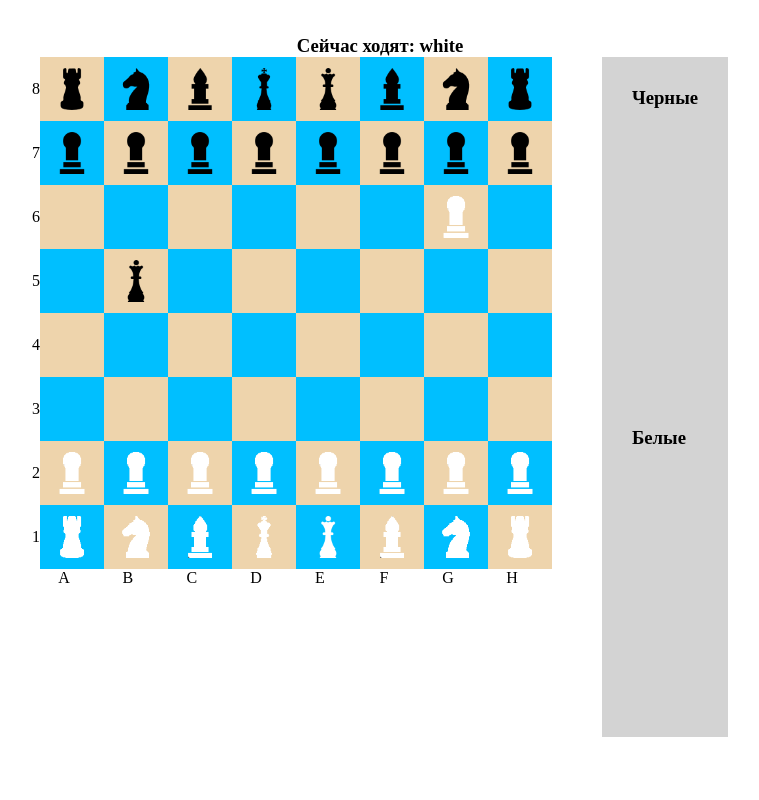
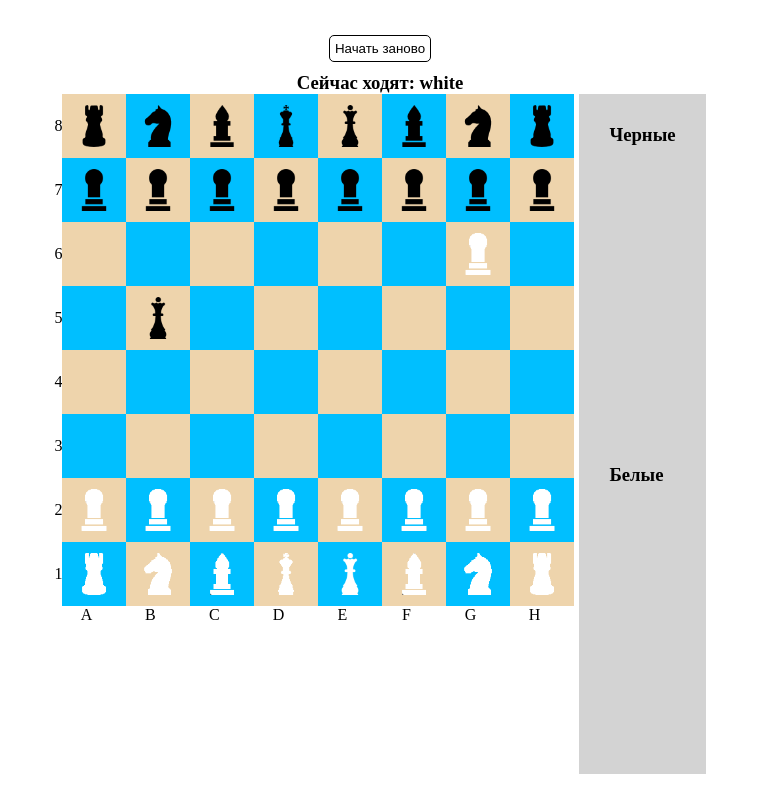
Before and after one commit to vladislavorehov55/chess, a React (Create React App) app: page / in a window 1280 px wide. Shown: the whole page, without its empty margins (260-1019 px from the left). Built offline with nearby package versions, Linux system fonts and the light colour scheme; the HTML template or start-up script is replaced by a standard one.

Commit message:
Add: Congratulations componentn that describes who win

```diff
--- a/src/App.css
+++ b/src/App.css
@@ -12,10 +12,7 @@
 
 }
 .board {
-    /*width: calc(64 * 8px);*/
-    /*height: calc(64 * 8px);*/
-    /*display: flex;*/
-    /*flex-wrap: wrap;*/
+    margin-right: 5px;
 }
 .board__row {
     display: flex;
@@ -50,10 +47,11 @@
 .canBeEaten {
     background: brown;
 }
+.lostFiguresWrapper {
+}
 .lost {
     height: calc(50vh - 60px);
     padding: 30px;
-    margin-left: 50px;
     background-color: lightgray;
 }
 
@@ -68,12 +66,12 @@
     justify-content: center;
     align-items: center;
 }
-.modal__formChoose {
+.modal__formChoose, .modal__congratulationsBlock {
     padding: 10px;
 }
-.formChoose {
+.formChoose, .congratulationsBlock {
     background-color: white;
-    width: 200px;
+    min-width: 200px;
     border-radius: 5px;
     position: relative;
 }
@@ -105,3 +103,22 @@
     width: 64px;
     text-align: center;
 }
+.btnRestart {
+    background-color: #fff;
+    padding: 5px;
+    border: 1px solid black;
+    border-radius: 5px;
+    margin: 0 auto;
+    cursor: pointer;
+}
+.congratulationsBlock__btnRestart {
+    margin-top: 10px;
+}
+.app__btnRestart {
+    margin-bottom: 10px;
+}
+.congratulationsBlock {
+    display: flex;
+    flex-direction: column;
+    align-items: center;
+}
--- a/src/App.tsx
+++ b/src/App.tsx
@@ -8,6 +8,7 @@ import FormChooseFigure from './components/FormChooseFigure';
 import {Cell} from './models/Cell';
 import {Colors, FiguresNames} from './utils/enums';
 import MyAlert from './components/MyAlert';
+import Congratulations from './components/Congratulations';
 
 function App() {
   const [board, setBoard] = useState(new Board());
@@ -15,20 +16,15 @@ function App() {
   const [isOpenedModalForm, setIsOpenedModalForm] = useState(false);
   const [selectedCell, setSelectedCell] = useState<Cell | null>(null);
   const [alertText, setAlertText] = useState('');
+  const [isGameEnded, setIsGameEnded] = useState(false);
 
+  const targetCellRef = useRef<Cell | null>(null);
 
   const closeFormChooseFigure = (e: React.MouseEvent) => {
     e.stopPropagation()
     setIsOpenedModalForm(false)
   }
 
-  useEffect(() => {
-    const newBoard = new Board();
-    newBoard.initCells();
-    setBoard(newBoard);
-  }, [])
-
-  const targetCellRef = useRef<Cell | null>(null);
   const exchangePawn = (newFigureName: FiguresNames) => {
     const newBoard = board.exchangePawn(targetCellRef.current?.x as number, targetCellRef.current?.y as number, newFigureName,
       currentPlayer as Colors);
@@ -36,9 +32,19 @@ function App() {
     setIsOpenedModalForm(false);
     setCurrentPlayer(currentPlayer === Colors.WHITE ? Colors.BLACK : Colors.WHITE);
   }
+
+  const restartGame = () => {
+    const newBoard: Board = new Board();
+    newBoard.initCells();
+    setBoard(newBoard)
+    setIsGameEnded(false);
+  }
+  useEffect(() => {
+    restartGame()
+  }, [])
   return (
     <div className="app">
-       <MyAlert text={alertText} setAlertText={setAlertText}/>
+      <MyAlert text={alertText} setAlertText={setAlertText}/>
       {
         isOpenedModalForm &&
         <Modal closeFormChooseFigure={closeFormChooseFigure}>
@@ -47,6 +53,16 @@ function App() {
           />
         </Modal>
       }
+      {
+        isGameEnded &&
+        <Modal>
+          <Congratulations
+                           currentPlayer={currentPlayer}
+                           restartGame={restartGame}
+          />
+        </Modal>
+      }
+      <button className='btnRestart app__btnRestart'>Начать заново</button>
       <h3>Сейчас ходят: {currentPlayer}</h3>
       <div className='main'>
         <BoardComponent board={board}
@@ -58,6 +74,7 @@ function App() {
                         setIsOpenedModalForm={setIsOpenedModalForm}
                         targetCellRef={targetCellRef}
                         setAlertText={setAlertText}
+                        setIsGameEnded={setIsGameEnded}
         />
         <div className='lostFiguresWrapper'>
           <LostFigures title='Черные' figures={board.blackFiguresLost}/>
--- a/src/components/BoardComponent.tsx
+++ b/src/components/BoardComponent.tsx
@@ -1,5 +1,5 @@
 import {Board} from '../models/Board';
-import React, {FC, Fragment, useEffect, useRef} from 'react';
+import React, {FC, useEffect, useRef} from 'react';
 import CellComponent from './CellComponent';
 import {Cell} from '../models/Cell';
 import {Colors, FiguresNames} from '../utils/enums';
@@ -14,6 +14,7 @@ interface IProps {
   setIsOpenedModalForm: (flag: boolean) => void
   targetCellRef: React.MutableRefObject<Cell | null>
   setAlertText: (text: string) => void
+  setIsGameEnded: (flag: boolean) => void
 }
 
 export type KingsPositions = {
@@ -30,7 +31,7 @@ export type KingsPositions = {
 const BoardComponent: FC<IProps> = (props) => {
   const {
     board, setBoard, currentPlayer, setCurrentPlayer, selectedCell, setSelectedCell,
-    setIsOpenedModalForm, targetCellRef, setAlertText
+    setIsOpenedModalForm, targetCellRef, setAlertText, setIsGameEnded
   } = props;
   const kingsPositions = useRef<KingsPositions>({
     white: {
@@ -79,7 +80,7 @@ const BoardComponent: FC<IProps> = (props) => {
       return
     } else if (copyBoard.isCheck(selectedCell, targetCell, currentPlayer === Colors.WHITE ? Colors.BLACK : Colors.WHITE, kingsPositions.current)) {
       if (copyBoard.isCheckMate(targetCell, kingsPositions.current, currentPlayer)) {
-        setAlertText('Шах и мат');
+        setIsGameEnded(true);
       } else {
         setAlertText(`Шах игроку ${currentPlayer === Colors.WHITE ? Colors.BLACK : Colors.WHITE}`)
       }
@@ -175,7 +176,7 @@ const BoardComponent: FC<IProps> = (props) => {
 
 
   return (
-    <div>
+
     <div className='board'>
       {
         board.cells.map((row, index) => {
@@ -199,8 +200,6 @@ const BoardComponent: FC<IProps> = (props) => {
         }
       </div>
     </div>
-
-    </div>
   )
 }
 export default BoardComponent
--- /dev/null
+++ b/src/components/Congratulations.tsx
@@ -0,0 +1,21 @@
+import React, {FC} from 'react';
+
+interface Iprops {
+  currentPlayer: string
+  restartGame: () => void
+}
+
+const Congratulations: FC<Iprops> = ({currentPlayer, restartGame}) => {
+  return (
+    <div className='congratulationsBlock modal__congratulationsBlock'>
+      <div>Поздравляем, выиграл игрок {currentPlayer}</div>
+      <button className='btnRestart congratulationsBlock__btnRestart'
+              onClick={restartGame}
+      >
+        Начать заново
+      </button>
+    </div>
+  );
+};
+
+export default Congratulations;
--- a/src/components/Modal/Modal.tsx
+++ b/src/components/Modal/Modal.tsx
@@ -1,7 +1,7 @@
 import React, {FC} from 'react';
 interface IProps {
   children: React.ReactNode;
-  closeFormChooseFigure: (e: React.MouseEvent) => void
+  closeFormChooseFigure?: (e: React.MouseEvent) => void | null
 }
 const Modal: FC<IProps> = (props) => {
   return (
```
Lines whose indentation alone changed are shown as unchanged.
